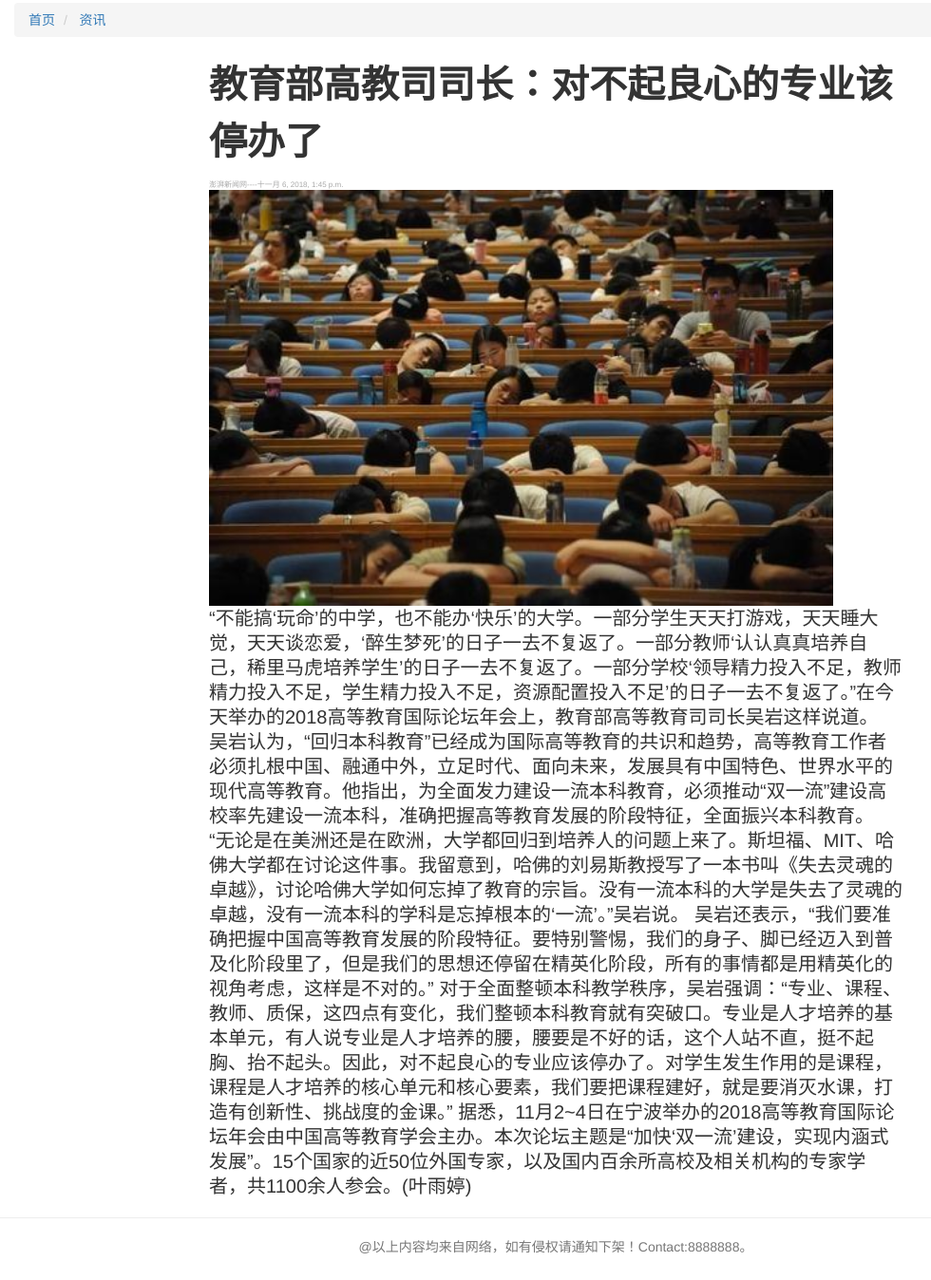
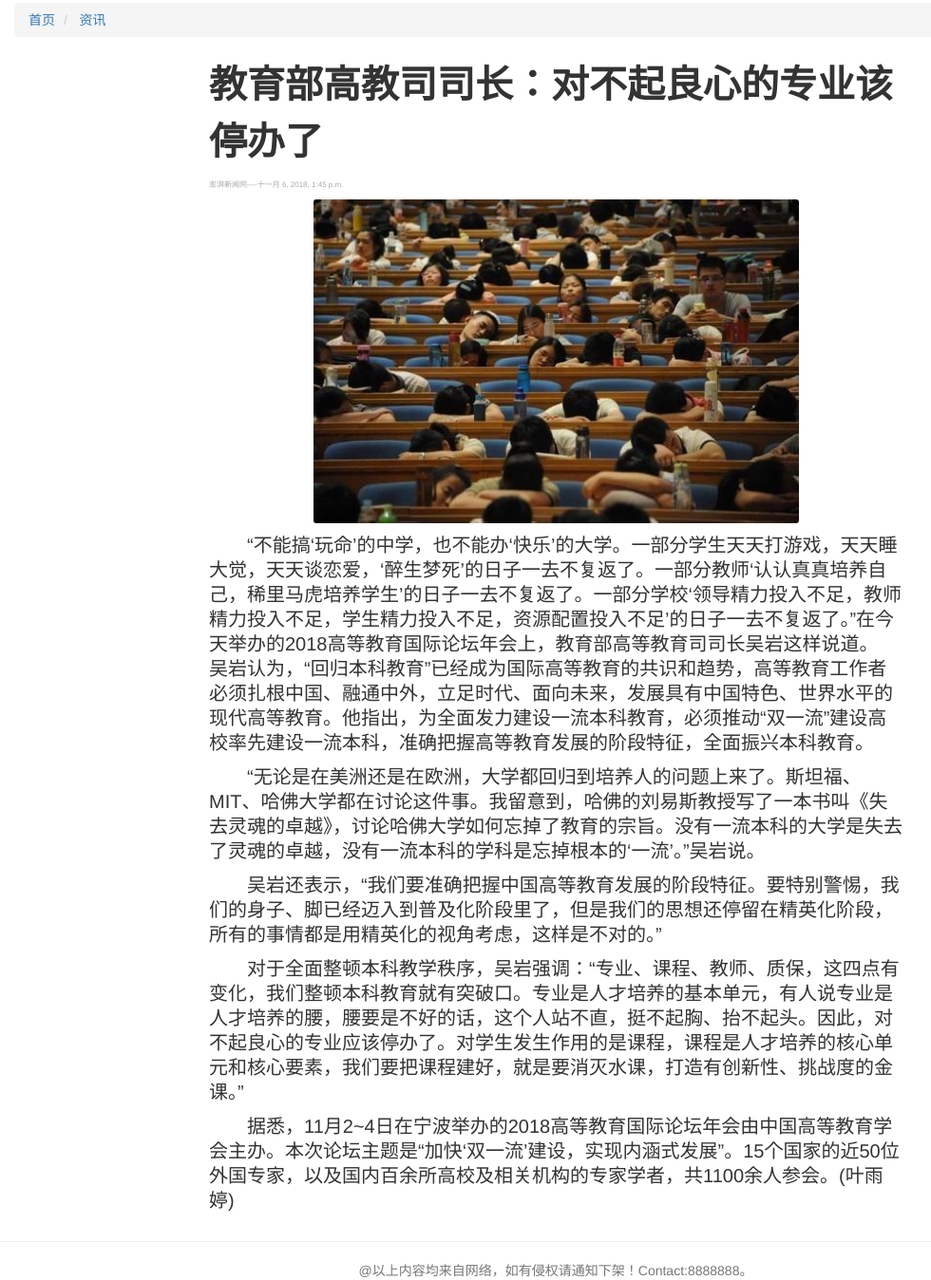
Before and after one commit to mortersen/guanyinshan, a Django app: page /news/2/ in a window 1280 px wide. Shown: the part 159-1507 px from the top of the page at 95% size, without its empty margins (55-1035 px from the left). Before the commit the page ends 1479 px from the top, so only its background shows below. Run offline with Django 3.2, Linux system fonts and the light colour scheme; data comes from the database, SQL or seed files in the repository; both versions use the stored data as it was after the commit; some libraries are stand-ins or nearby versions.

Commit message:
完善新闻资讯模块

```diff
--- a/Html_Temp/urls.py
+++ b/Html_Temp/urls.py
@@ -31,11 +31,15 @@ def turntoindex(request):
     return redirect(temp_url)
 '''
 
+def managepage(request):
+    return redirect('../admin/')
+
 urlpatterns = [
-    path('admin/', admin.site.urls),
     path('',index),
     path('index/',index,name='index'),
     path('news/',include('News.urls',namespace='News')),
+    path('admin/', admin.site.urls),
+    path('gly/',managepage,name='managepage'),
     #re_path(r'',turntoindex),
 ]
 
--- a/News/views.py
+++ b/News/views.py
@@ -5,7 +5,7 @@ from django.http import Http404
 
 
 def news_top_list(request):
-    info = Information.objects.all()
+    info = Information.objects.all().order_by("-updatetime")
     content = {'info' : info}
     return render(request, 'news_top_list.html',content)
 
@@ -13,13 +13,10 @@ def news_top_list(request):
 def news_detail_byid(request,id):
     try:
         info = Information.objects.get(id = id)
+        pic = R_Information_Photo.objects.filter(information_id=id).first()
 
     except Exception as err:
         raise Http404('NOT FOUND ID: ' + str(err))
-    try:
-        pic = R_Information_Photo.objects.get(information_id=info.id)
-    except Exception as err:
-        pic = None
-        pass
+
     #以上内容需完善
     return render(request,"news_detail_byid.html",{'info':info,'pic':pic})
--- a/static/css/myself.css
+++ b/static/css/myself.css
@@ -1,4 +1,6 @@
-
+p{
+    text-indent: 2em;
+}
 .footer
 {
     margin-top : 20px;
@@ -23,8 +25,13 @@
 
 }
 .news-img {
+    margin:10px auto;
+}
+.news-img img{
     display: block;
-    width:90%;
+    width:70%;
+    border-radius: 3px;
+    margin: auto auto;
 }
 .news-content{
     font-size :20px;
--- a/template/hearder.html
+++ b/template/hearder.html
@@ -97,7 +97,7 @@
   					</form><!--搜索栏  -->
   					<ul class="nav navbar-nav navbar-right">
   						<li>
-  							 <a href="../admin/"><span class="glyphicon glyphicon-user"></span></a>
+  							 <a href="{% url 'managepage' %}"><span class="glyphicon glyphicon-user"></span></a>
   						</li>
 
   					</ul><!--进入管理后台图标  -->
--- a/template/news_detail_byid.html
+++ b/template/news_detail_byid.html
@@ -25,11 +25,11 @@
                     <div class="news-status">
                         {{ info.author }}----{{ info.updatetime }}
                     </div>
-                    <div ><!--如何调取MEDIA中的图片-->
-                        <img class="news-img" src="{{ MEDIA_URL }}{{ pic.path }}" width="600" alt="">
+                    <div class="news-img"><!--如何调取MEDIA中的图片-->
+                        <img src="{{ MEDIA_URL }}{{ pic.path }}" alt="{{ pic.name }}">
                     </div>
                     <div class="news-content">
-                        {{ info.content }}
+                        {{ info.content|cut:'　'|cut:' '|linebreaks }}
                     </div>
                 </div>
 
--- a/template/news_top_list.html
+++ b/template/news_top_list.html
@@ -22,7 +22,7 @@
                     <blockquote>
 				            <a href="{% url 'News:news_detail' info_item.id %}"><h2 class="bg-success">{{ info_item.caption }}</h2></a>
                             <small><cite>{{ info_item.updatetime }}</cite></small>
-                            <p>{{ info_item.content }}</p>
+                            <p>{{ info_item.content|truncatechars:100|cut:'　'|cut:' ' }}</p>
                             <small> {{ info_item.author }}</small>
 			            </blockquote>
                 {% empty %}
```
Also changed, not shown: template/index.html (+4 -10 lines), db.sqlite3, media/PICS/2018/11/06/12383834180f4376ab2ec0ad71438926.jpeg (added), media/PICS/2018/11/06/6eKq-fypsqka0450869.jpg (added), media/PICS/2018/11/06/8d457e93c8134786a48571f025516ef9.jpeg (added), media/PICS/2018/11/06/918454542102494fbea1b49cf0c5906e.jpeg (added), media/PICS/2018/11/06/u33785642553768945550fm173app49fJPEG.jpg (added).
